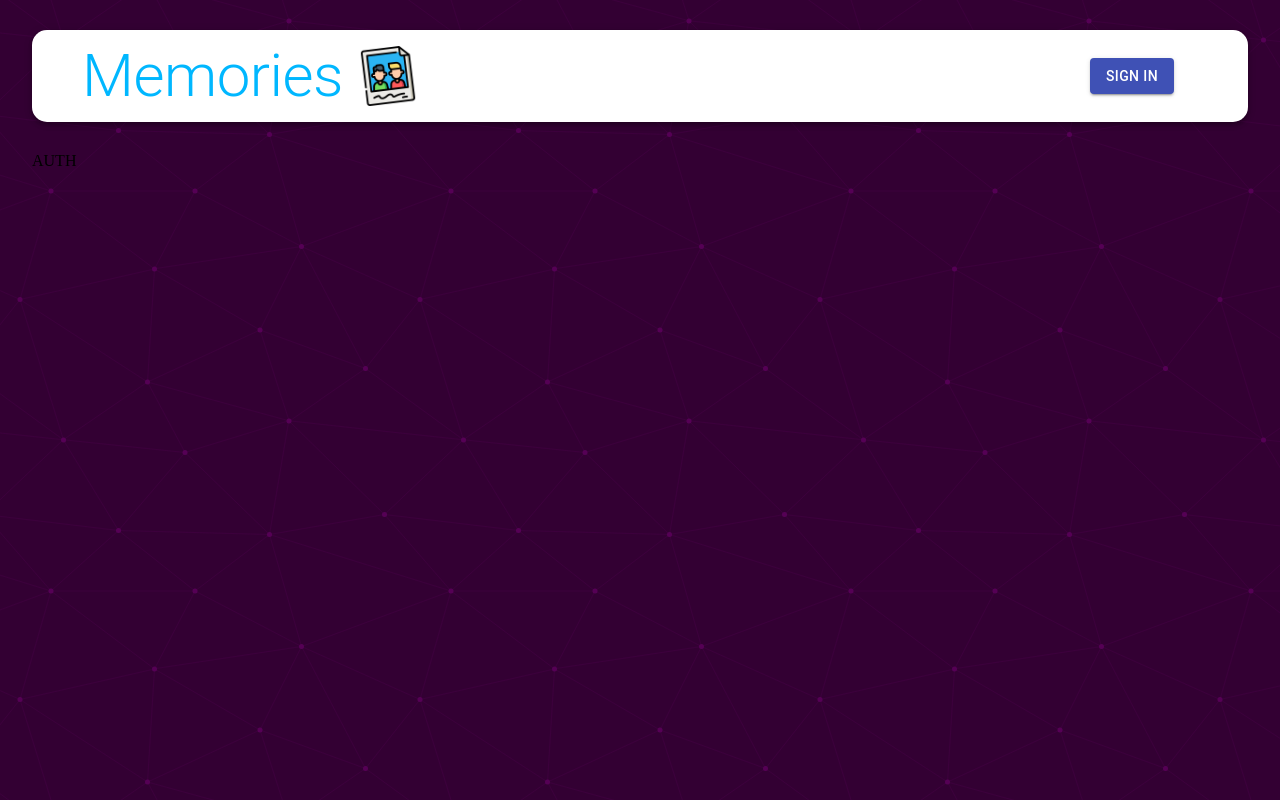
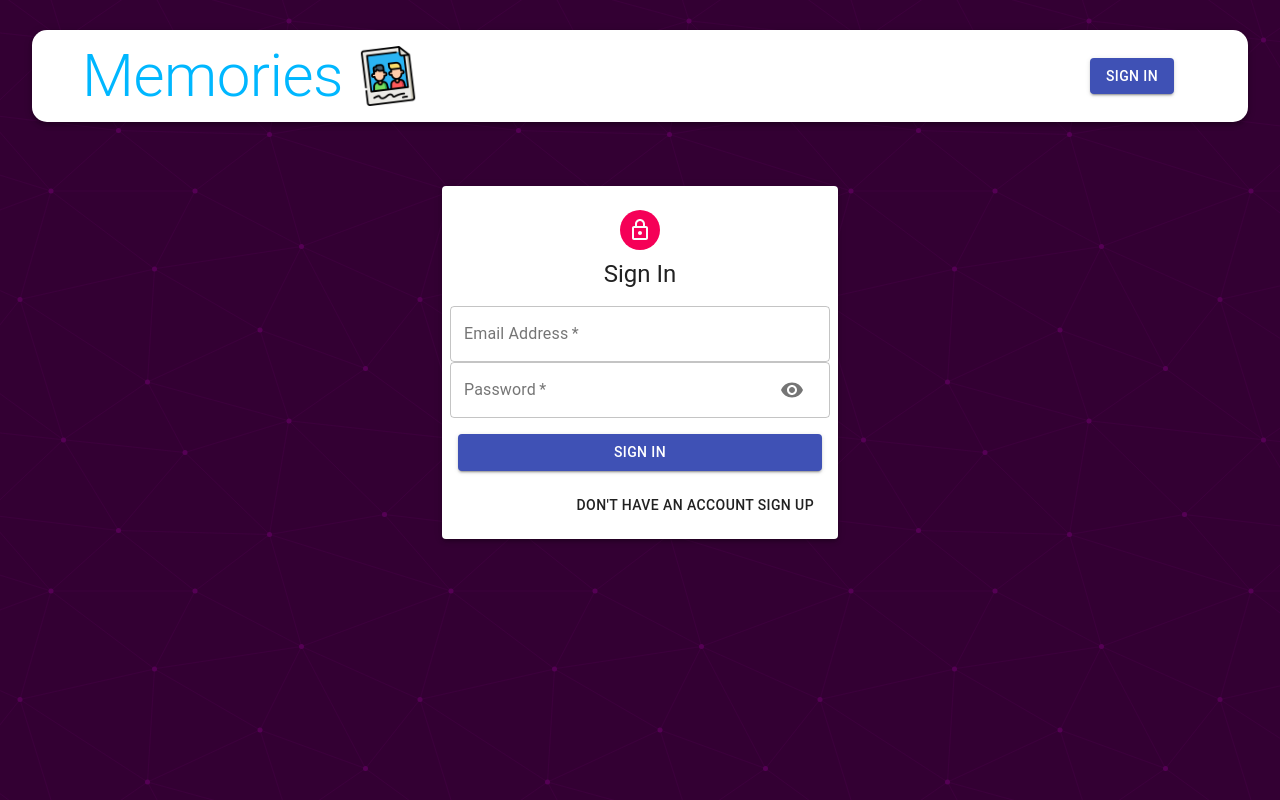
Before and after one commit to PnCodeBreaker/AnimeWatchList, a React (Create React App) app in the folder client/: page /auth in a window 1280 px wide. Built offline with nearby package versions, Linux system fonts and the light colour scheme.

Commit message:
completing Auth.js Frontend

```diff
--- a/client/src/components/Auth/Auth.js
+++ b/client/src/components/Auth/Auth.js
@@ -1,10 +1,64 @@
-import React from 'react'
+import React, { useState } from 'react'
+
+import { Avatar, Paper, Grid, Typography, Container, Button } from '@material-ui/core';
+
+import LockOutlinedIcon from '@material-ui/icons/LockOutlined';
+
+import useStyles from './styles';
+import Input from './Input';
 
 const Auth = () => {
+
+    const classes = useStyles();
+    const [showPassword, setShowPassword] = useState(false);
+    const [isSignup, setIsSignup] = useState(false);
+    const handleSubmit = () => {
+
+    };
+
+    const handleChange = () => {
+
+    };
+
+    const handleShowPassword = () => setShowPassword((prevShowPassword) => !prevShowPassword );
+
+    const switchMode = () => {
+        setIsSignup((prevIsSignup) => !prevIsSignup );
+        handleShowPassword(false);
+    };
+
     return (
-        <div>
-            AUTH
-        </div>
+        <Container component="main" maxWidth="xs">
+            <Paper className={classes.paper} elevation={3}>
+                <Avatar className={classes.avatar}>
+                    <LockOutlinedIcon />
+                </Avatar>
+             <Typography variant="h5">{ isSignup ? 'Sign Up' : 'Sign In' }</Typography>
+             <form className={classes.form} onSubmit={handleSubmit}>
+                 <Grid container spacing={2}>
+                     {
+                         isSignup && (
+                             <>
+                                <Input name="firstname" label="First Name" handleChange={handleChange} autoFocus half/>
+                                <Input name="lastname" label="Last Name" handleChange={handleChange} half/>
+                             </>
+                         )
+                     }
+                     <Input name="email" label="Email Address" handleChange={handleChange} type="email" />
+                     <Input name="password" label="Password" handleChange={handleChange} type={ showPassword ? "text" : "password" } handleShowPassword={handleShowPassword} />
+                     { isSignup && <Input name="confirmPassword" label="Repeat Password" handleChange={handleChange} type="password" />}
+                 </Grid>
+                 <Button type="submit" fullWidth variant="contained" color="primary" className={classes.submit}>
+                     { isSignup ? 'Sign Up' : 'Sign In'}
+                 </Button>
+                 <Grid container justify="flex-end">
+                     <Grid item>
+                         <Button onClick={switchMode}> { isSignup ? 'Already Have an account? Sign In' : "Don't have an account Sign Up" }</Button>
+                     </Grid>
+                 </Grid>
+             </form>
+            </Paper>
+        </Container>
     )
 }
 
--- /dev/null
+++ b/client/src/components/Auth/Input.js
@@ -0,0 +1,33 @@
+import React from 'react'
+import { TextField, Grid, InputAdornment, IconButton } from '@material-ui/core';
+
+import Visibility from '@material-ui/icons/Visibility';
+import VisibilityOff from '@material-ui/icons/VisibilityOff';
+
+const Input = ({ name, handleChange, label, half, autoFocus, type, handleShowPassword }) => {
+    return (
+            <Grid xs={12} sm={ half ? 6 : 12 }>
+                <TextField
+                    name={name}
+                    onChange={handleChange}
+                    variant="outlined"
+                    required
+                    fullWidth
+                    label={label}
+                    autoFocus={autoFocus}
+                    type={type}
+                    InputProps={ name === 'password' && {
+                        endAdornment:(
+                            <InputAdornment position="end">
+                                <IconButton onClick={handleShowPassword}>
+                                    { type === 'password' ? <Visibility /> : <VisibilityOff /> }
+                                </IconButton>
+                            </InputAdornment>
+                        )
+                    } }
+                />
+            </Grid>
+    )
+}
+
+export default Input
--- a/client/src/components/Auth/styles.js
+++ b/client/src/components/Auth/styles.js
@@ -0,0 +1,30 @@
+import { makeStyles } from '@material-ui/core/styles';
+
+export default makeStyles((theme) => ({
+  paper: {
+    marginTop: theme.spacing(8),
+    display: 'flex',
+    flexDirection: 'column',
+    alignItems: 'center',
+    padding: theme.spacing(2),
+  },
+  root: {
+    '& .MuiTextField-root': {
+      margin: theme.spacing(1),
+    },
+  },
+  avatar: {
+    margin: theme.spacing(1),
+    backgroundColor: theme.palette.secondary.main,
+  },
+  form: {
+    width: '100%',
+    marginTop: theme.spacing(3),
+  },
+  submit: {
+    margin: theme.spacing(3, 0, 2),
+  },
+  googleButton: {
+    marginBottom: theme.spacing(2),
+  },
+}));
```
